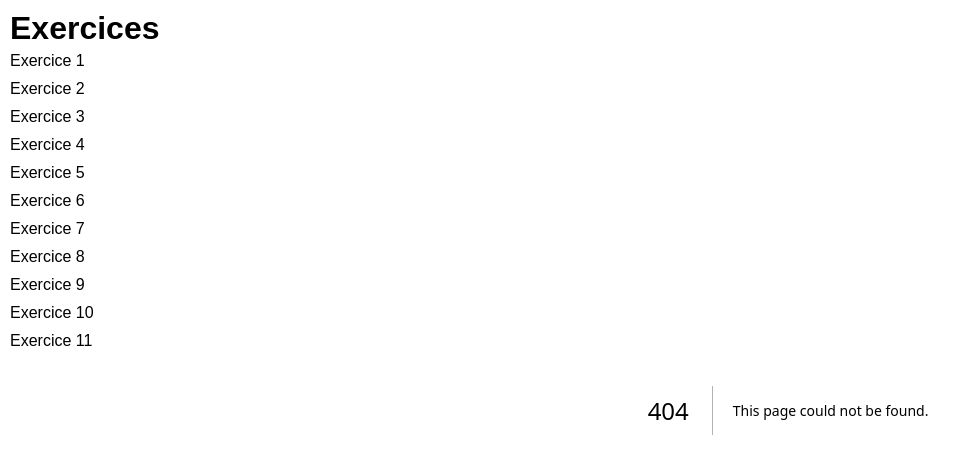
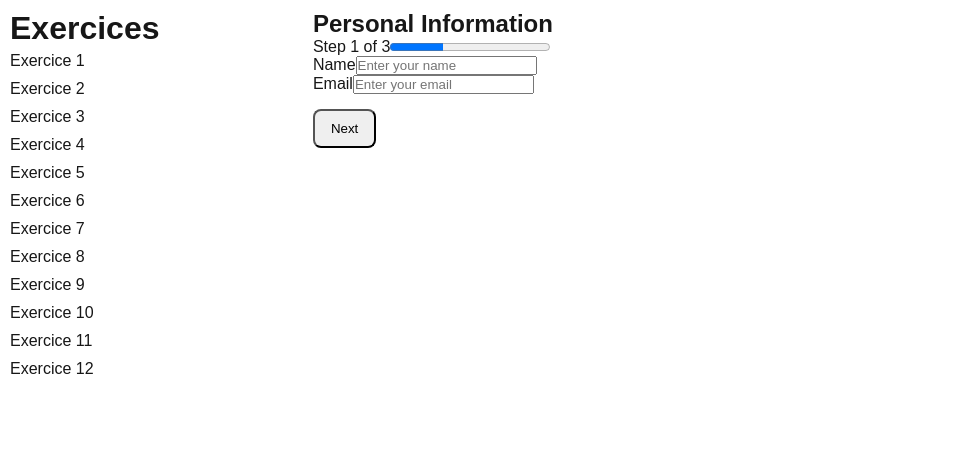
Before and after one commit to quentinhermiteau/react-5iw2-2025-2026, a Next.js app: page /exercices/12 in a window 1280 px wide. Before the commit this address had no page. Shown: the top 458 px of the page, without its empty margins (0-980 px from the left). Built offline with nearby package versions, Linux system fonts and the light colour scheme.

Commit message:
add exercise 12

```diff
--- /dev/null
+++ b/src/app/exercices/12/page.jsx
@@ -0,0 +1,158 @@
+"use client";
+
+import { useState } from "react";
+
+const initialFormData = {
+  name: "",
+  email: "",
+  address: "",
+  city: "",
+  zipcode: "",
+};
+
+export default function MultistepFormReducer() {
+  const [currentStep, setCurrentStep] = useState(1);
+  const [formData, setFormData] = useState(initialFormData);
+
+  const handleNextStep = () => {
+    setCurrentStep(currentStep + 1);
+  };
+
+  const handlePrevStep = () => {
+    setCurrentStep(currentStep - 1);
+  };
+
+  const handleChange = (e) => {
+    setFormData({ ...formData, [e.target.name]: e.target.value });
+  };
+
+  const handleSubmit = (e) => {
+    e.preventDefault();
+    alert("Thank you for your submission");
+    setCurrentStep(1);
+    setFormData(initialFormData);
+  };
+
+  if (currentStep === 1) {
+    return (
+      <form onSubmit={handleSubmit}>
+        <h2>Personal Information</h2>
+        <div>
+          <label>Step {currentStep} of 3</label>
+          <progress value={currentStep} max={3} />
+        </div>
+        <div>
+          <label htmlFor="name">Name</label>
+          <input
+            required
+            name="name"
+            id="name"
+            placeholder="Enter your name"
+            value={formData.name}
+            onChange={handleChange}
+          />
+        </div>
+        <div>
+          <label htmlFor="email">Email</label>
+          <input
+            required
+            name="email"
+            id="email"
+            type="email"
+            placeholder="Enter your email"
+            value={formData.email}
+            onChange={handleChange}
+          />
+        </div>
+        <button type="button" className="secondary" onClick={handleNextStep}>
+          Next
+        </button>
+      </form>
+    );
+  } else if (currentStep === 2) {
+    return (
+      <form onSubmit={handleSubmit}>
+        <h2>Address</h2>
+        <div>
+          <label>Step {currentStep} of 3</label>
+          <progress value={currentStep} max={3} />
+        </div>
+        <div>
+          <label htmlFor="address">Address</label>
+          <input
+            required
+            name="address"
+            id="address"
+            type="address"
+            placeholder="What is your address?"
+            value={formData.address}
+            onChange={handleChange}
+          />
+        </div>
+        <div>
+          <label htmlFor="city">City</label>
+          <input
+            required
+            name="city"
+            id="city"
+            placeholder="What city do you live in?"
+            value={formData.city}
+            onChange={handleChange}
+          />
+        </div>
+        <div>
+          <label htmlFor="zipcode">Zipcode</label>
+          <input
+            required
+            name="zipcode"
+            id="zipcode"
+            type="number"
+            placeholder="What is your zipcode?"
+            value={formData.zipcode}
+            onChange={handleChange}
+          />
+        </div>
+        <div>
+          <button className="secondary" type="button" onClick={handleNextStep}>
+            Next
+          </button>
+          <button type="button" className="link" onClick={handlePrevStep}>
+            Previous
+          </button>
+        </div>
+      </form>
+    );
+  } else if (currentStep === 3) {
+    return (
+      <form onSubmit={handleSubmit}>
+        <h2>Confirm your information:</h2>
+        <div>
+          <label>Step {currentStep} of 3</label>
+          <progress value={currentStep} max={3} />
+        </div>
+        <table>
+          <tbody>
+            {Object.keys(formData).map((key) => {
+              return (
+                <tr key={key}>
+                  <td>{key}</td>
+                  <td>{formData[key]}</td>
+                </tr>
+              );
+            })}
+          </tbody>
+        </table>
+        <div>
+          <button className="primary" type="submit">
+            Submit
+          </button>
+          <button type="button" className="link" onClick={handlePrevStep}>
+            Previous
+          </button>
+        </div>
+      </form>
+    );
+  } else {
+    return null;
+  }
+}
```
